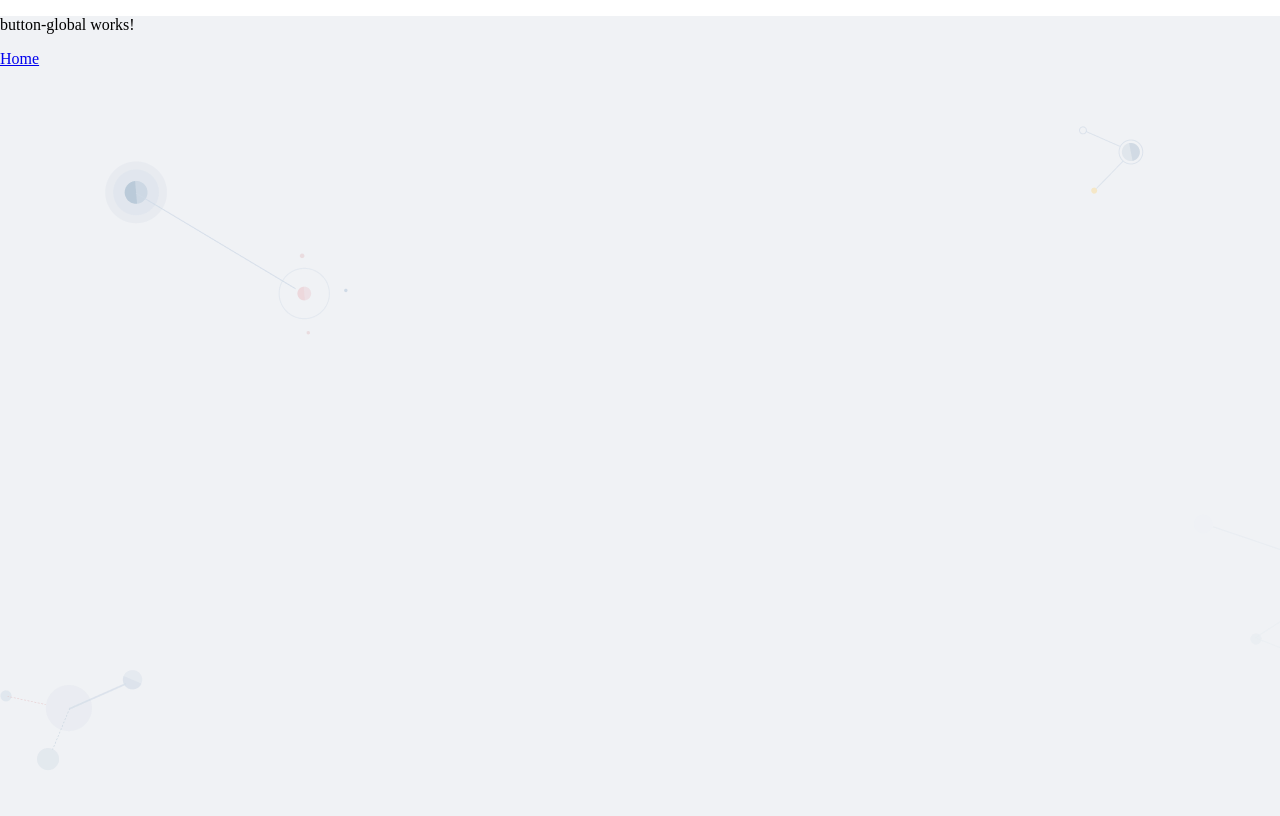
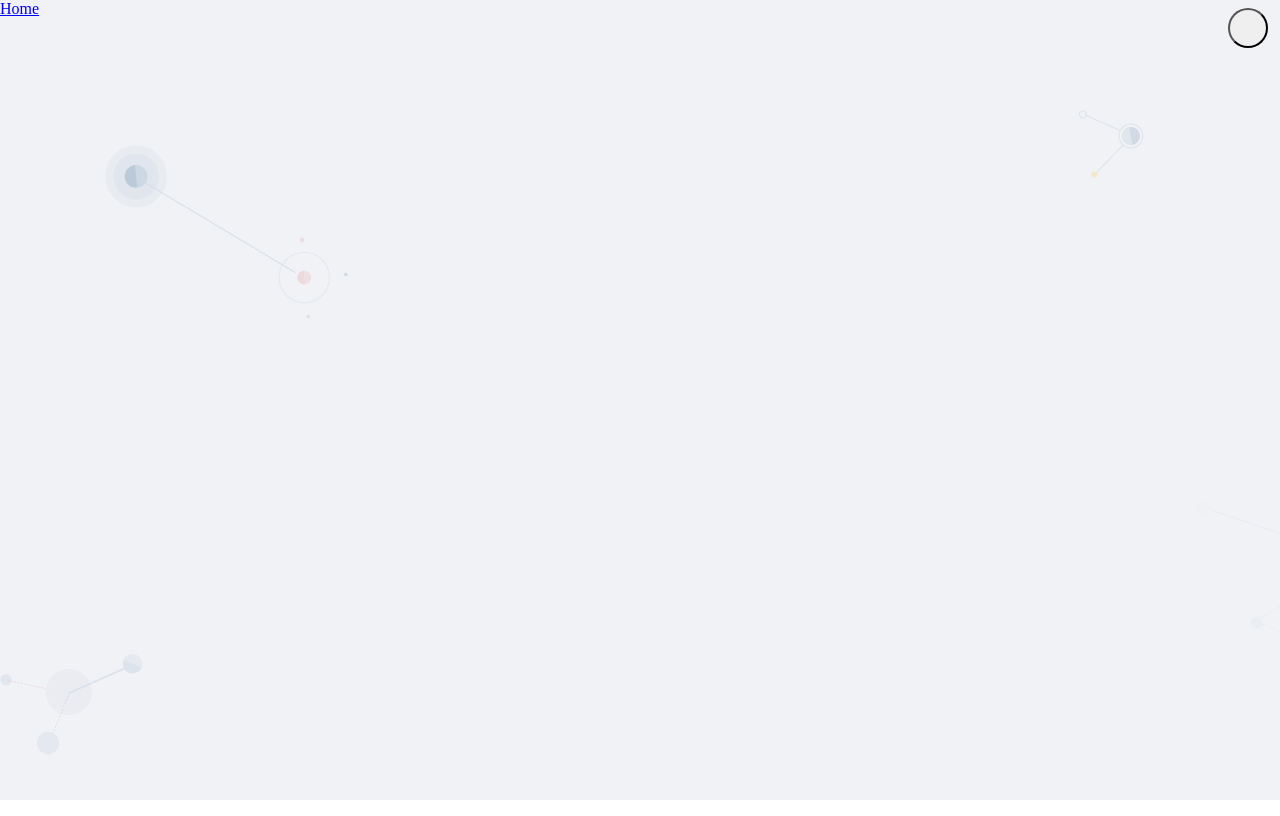
Before and after one commit to Massonnka/CV-generators, an Angular app in the folder cv/: page /auth in a window 1280 px wide. Shown: the top 816 px of the page. Built offline with nearby package versions, Linux system fonts and the light colour scheme.

Commit message:
add style button-group

```diff
--- a/cv/src/app/shared/controls/auth/button-global/button-global.component.css
+++ b/cv/src/app/shared/controls/auth/button-global/button-global.component.css
@@ -0,0 +1,15 @@
+button {
+    display: flex;
+    flex-direction: row;
+    justify-content: center;
+    align-items: center;
+    padding: 11px;
+
+    position: absolute;
+    width: 40px;
+    height: 40px;
+    right: 12px;
+    top: 8px;
+
+    border-radius: 24px;
+}
--- a/cv/src/app/shared/controls/auth/button-global/button-global.component.html
+++ b/cv/src/app/shared/controls/auth/button-global/button-global.component.html
@@ -1 +1,3 @@
-<p>button-global works!</p>
+<button>
+
+</button>
```
